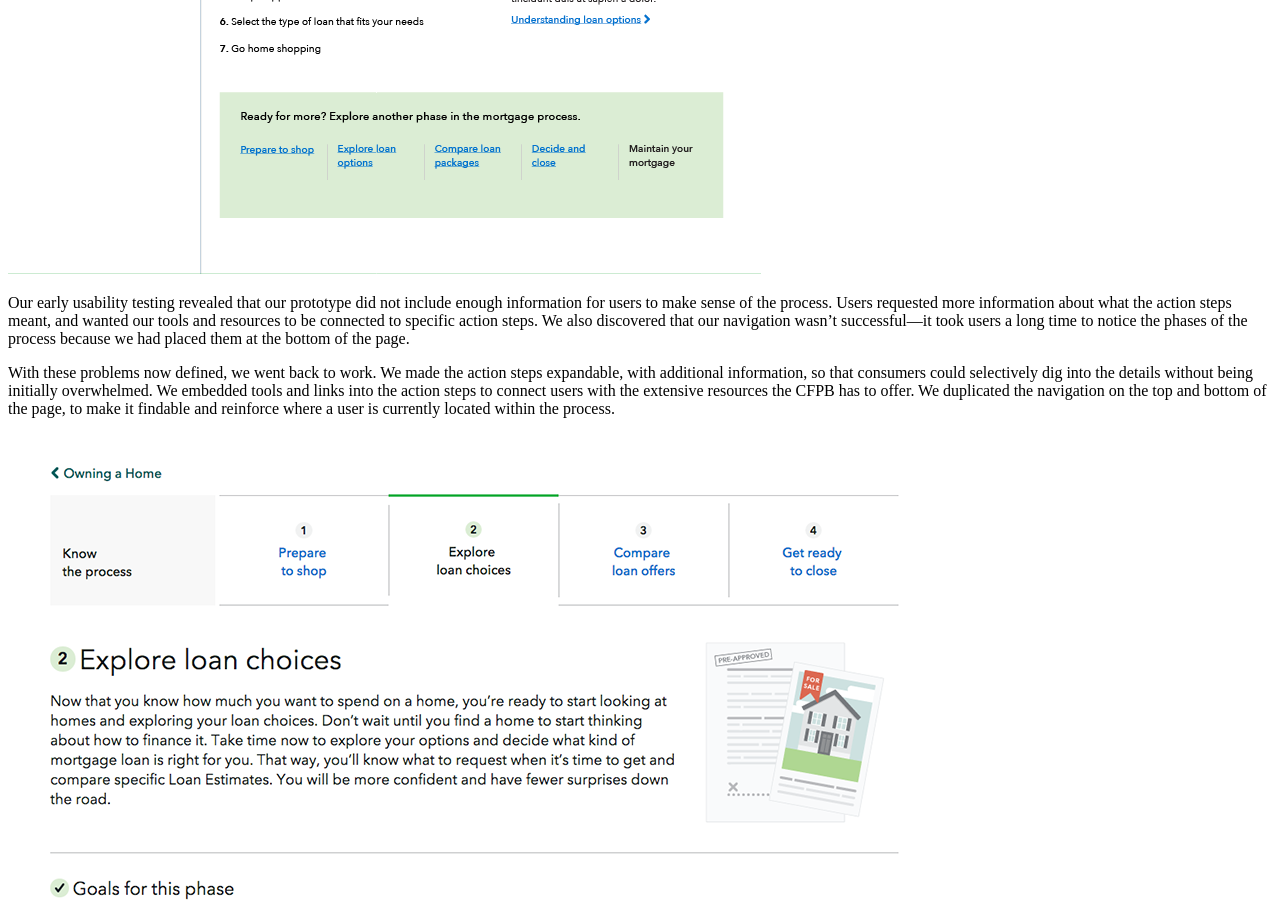
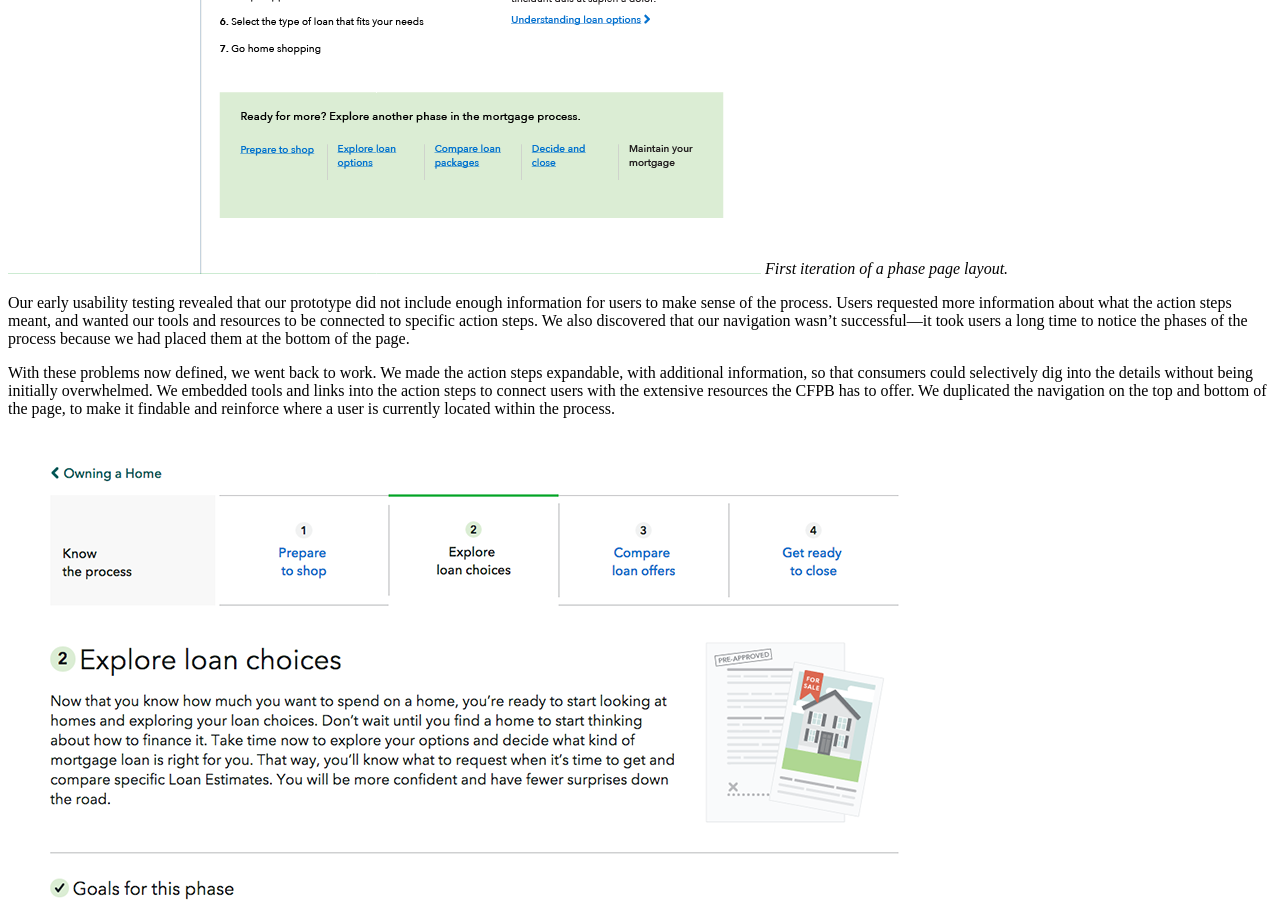
Before and after one commit to cfpb/cfpb.github.io, a Jekyll site: the page built from _posts/2015-09-17-updated-oah-tool-guides-users-through-homebuying-process.md, in a window 1280 px wide and 900 px high, scrolled down 1186 px. Built offline with Jekyll 4.4.1, drawn with Linux system fonts in a browser that asks for light colours; nearby versions of some CDN libraries; some web fonts are replaced; comment, search, counter and statistics services are not loaded; some of the changed text lies outside the part shown.

Commit message:
Add image titles

```diff
--- a/_posts/2015-09-17-updated-oah-tool-guides-users-through-homebuying-process.md
+++ b/_posts/2015-09-17-updated-oah-tool-guides-users-through-homebuying-process.md
@@ -31,13 +31,17 @@ These goals presented a few challenges for our designers. The home-buying proces
 
 These were the questions we considered as we designed the first iteration of the tool. We then shared our first design prototype with people currently buying a home to get feedback—and see whether we were successful in meeting our goals.
 
-![First iteration of the tool](../../img/updated-oah-tool/image01.png)
+![First iteration of a phase page layout](../../img/updated-oah-tool/image01.png)
+*First iteration of a phase page layout.*
 
 Our early usability testing revealed that our prototype did not include enough information for users to make sense of the process. Users requested more information about what the action steps meant, and wanted our tools and resources to be connected to specific action steps. We also discovered that our navigation wasn’t successful—it took users a long time to notice the phases of the process because we had placed them at the bottom of the page.
 
 With these problems now defined, we went back to work. We made the action steps expandable, with additional information, so that consumers could selectively dig into the details without being initially overwhelmed. We embedded tools and links into the action steps to connect users with the extensive resources the CFPB has to offer. We duplicated the navigation on the top and bottom of the page, to make it findable and reinforce where a user is currently located within the process.
 
-![Expandable action steps](../../img/updated-oah-tool/image00.png)
-![Embedded tools within action steps](../../img/updated-oah-tool/image02.png)
+![Final design for a phase page](../../img/updated-oah-tool/image00.png)
+*Final design for a phase page.*
+
+![Additional content in the action steps](../../img/updated-oah-tool/image02.png)
+*Additional content in the action steps.*
 
 This new tool will help home buyers throughout the process of buying a home: from the very start through to closing. Phases and action steps help make sure consumers don’t miss anything important, and our interactive tools give home buyers the information they need to feel more confident throughout the entire home-buying process. In addition to this new tool, we’ve added other tools to help consumers use the new Loan Estimate and Closing Disclosure forms and written new content to help consumers use these resources more effectively. [Visit the updated site here!](http://consumerfinance.gov/owning-a-home)
```
